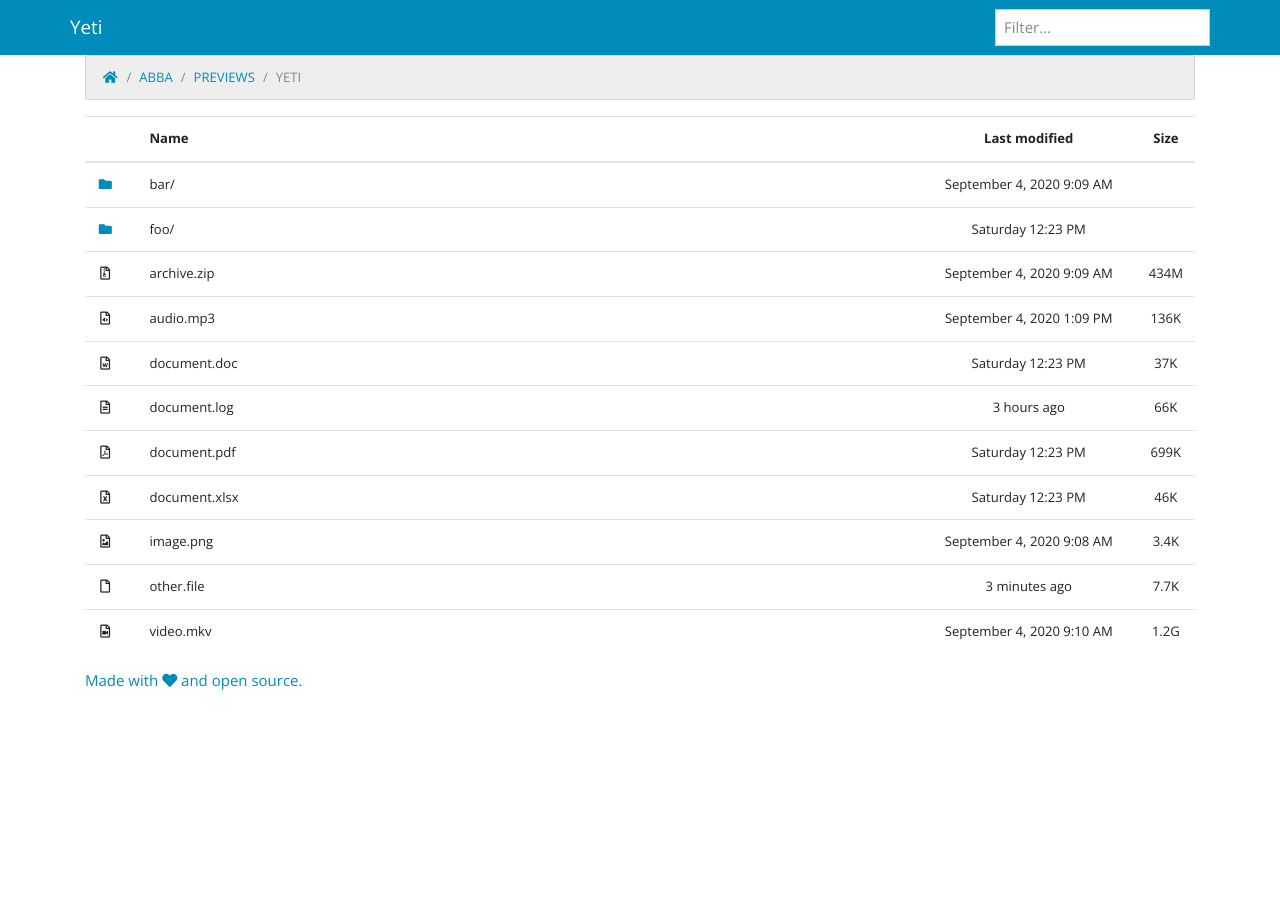
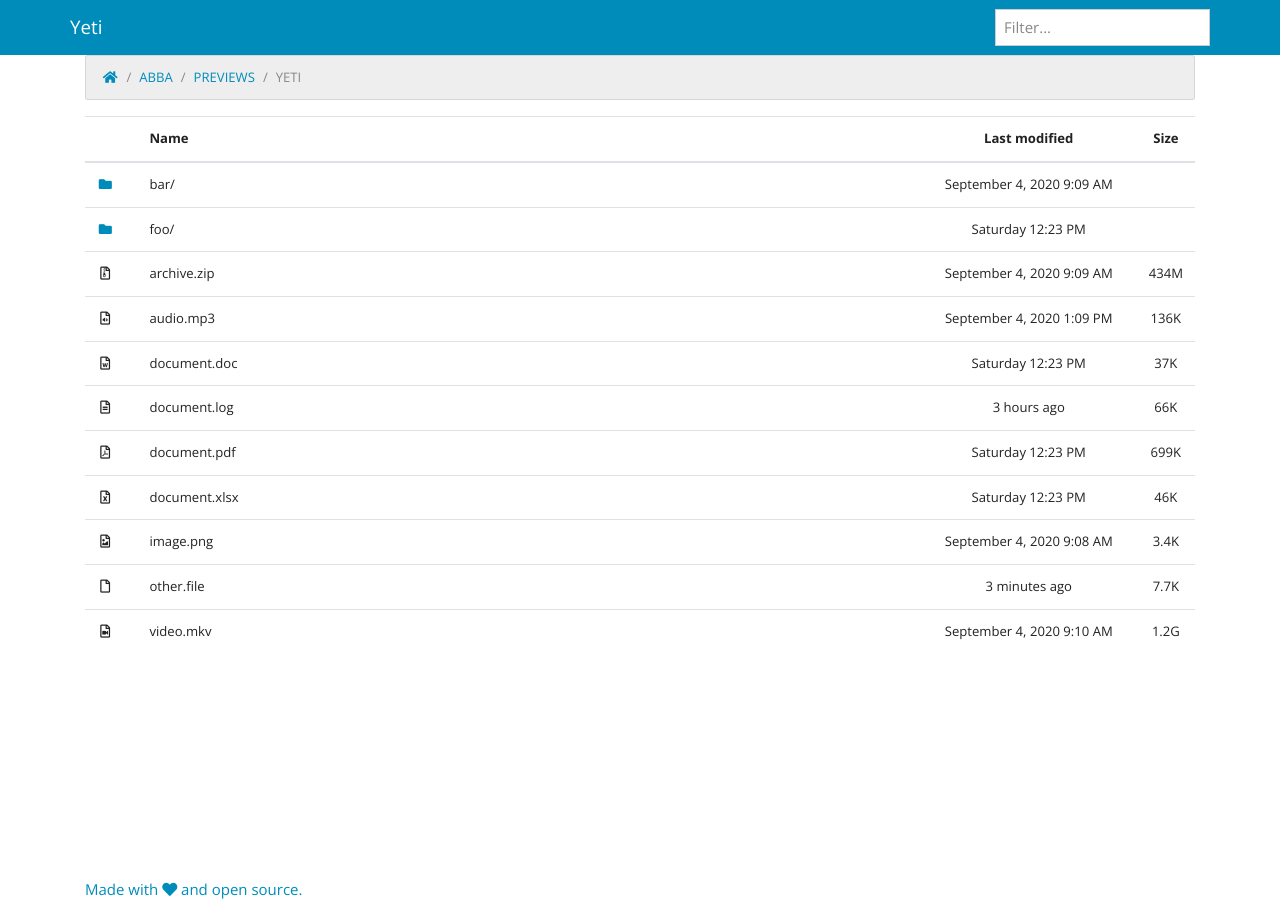
Before and after one commit to jmlemetayer/abba, a Jekyll site: the page built from previews/yeti/index.html, in a window 1280 px wide. Built offline with Jekyll 4.4.1, drawn with Linux system fonts in a browser that asks for light colours.

Commit message:
scss: update positioning

```diff
--- a/_sass/abba/main.scss
+++ b/_sass/abba/main.scss
@@ -3,6 +3,28 @@
 @import "fontawesome/solid";
 
 @import "autoindex";
+
+// Positioning:
+// - Default <header>
+// - Sticky <footer>
+// - Remaining height for the <main>
+html,
+body {
+	@extend .h-100;
+}
+
+body {
+	@extend .d-flex;
+	@extend .flex-column;
+
+	> main {
+		@extend .flex-grow-1;
+	}
+
+	> footer {
+		@extend .mt-auto;
+	}
+}
 
 // Allow the navbar to be customized by theme
 $abba-navbar-class: ".navbar-dark" !default;
```
